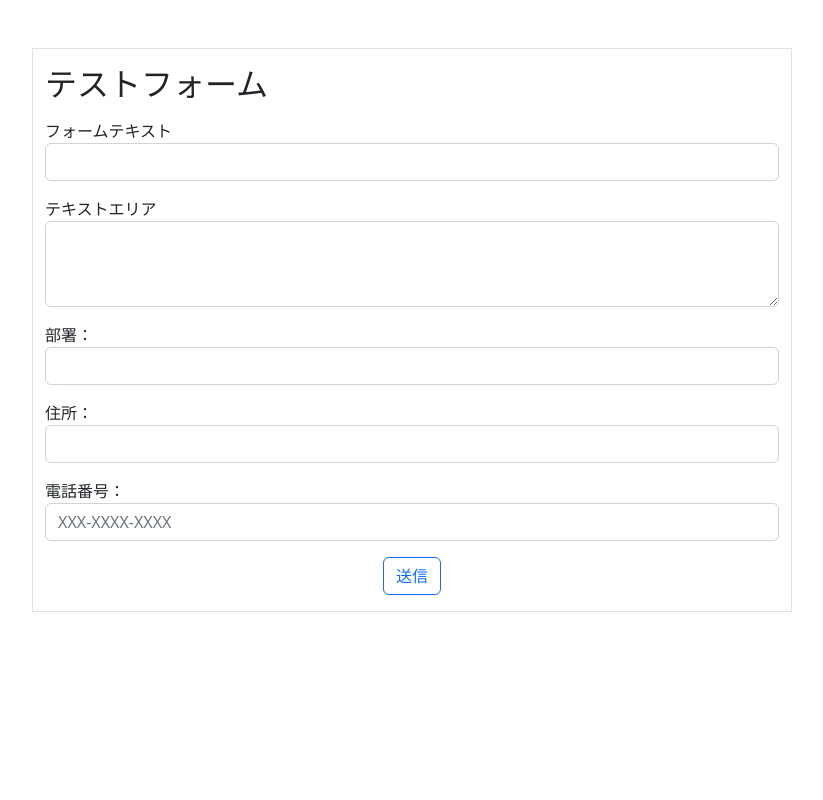
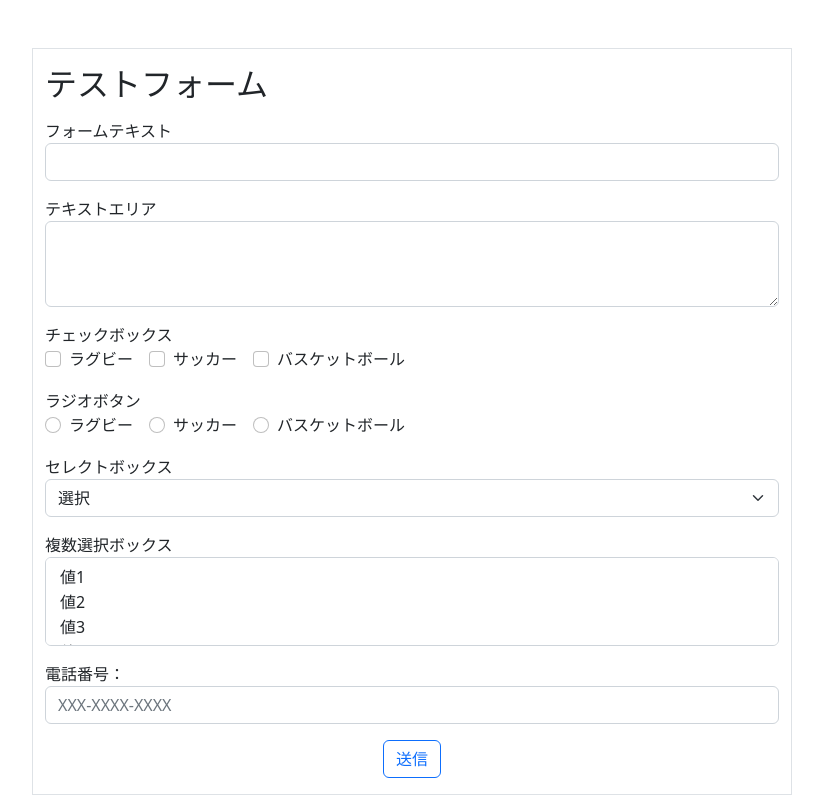
Before and after one commit to s-eguchi3304/test-project_s, a Vue app: page /form in a window 1280 px wide. Shown: the whole page, without its empty margins (228-1051 px from the left). Built offline with nearby package versions, Linux system fonts and the light colour scheme.

Commit message:
テンプレフォーム修正

```diff
--- a/src/pages/InputForm.vue
+++ b/src/pages/InputForm.vue
@@ -1,8 +1,29 @@
 <script setup>
-import { ref } from 'vue';
+import { ref, reactive } from 'vue';
 
 const title = ref('テストフォーム');
-const textInput = ref('');
+
+const formDate = reactive({
+  text: '',
+  textArea: '',
+  check: [],
+  radio: '',
+  select: '',
+  selects: [],
+  tel: '',
+});
+
+const submitForm = () => {
+  console.log('submit', formDate);
+};
+
+/*const textInput = ref('');
+const textAreaInput = ref('');
+const checkValue = ref([]);
+const radioValue = ref('');
+const selectValue = ref('');
+const selectValues = ref([]);
+const telValue = ref('');*/
 </script>
 
 <template>
@@ -12,52 +33,144 @@ const textInput = ref('');
         <div class="row border">
           <div class="col-md">
             <h2 class="mt-3 mb-3">{{ title }}</h2>
-            <form>
+            <form @submit.prevent="submitForm">
               <div class="form-group mb-3">
                 <label>フォームテキスト</label>
                 <input
                   class="form-control"
                   type="text"
                   id="text"
-                  :value="textInput"
-                  @input="textInput = $event.target.value"
+                  v-model="formDate.text"
                 />
               </div>
 
               <div class="form-group mb-3">
                 <label>テキストエリア</label>
-                <textarea class="form-control" rows="3"></textarea>
+                <textarea
+                  class="form-control"
+                  rows="3"
+                  v-model="formDate.textarea"
+                  id="textarea"
+                ></textarea>
+              </div>
+
+              <div class="mb-3">
+                <p class="mb-0">チェックボックス</p>
+                <div class="form-check form-check-inline">
+                  <input
+                    class="form-check-input"
+                    type="checkbox"
+                    id="Checkbox1"
+                    v-model="formDate.check"
+                    value="ラグビー"
+                  />
+                  ラグビー
+                </div>
+                <div class="form-check form-check-inline">
+                  <input
+                    class="form-check-input"
+                    type="checkbox"
+                    id="Checkbox2"
+                    v-model="formDate.check"
+                    value="サッカー"
+                  />
+                  サッカー
+                </div>
+                <div class="form-check form-check-inline">
+                  <input
+                    class="form-check-input"
+                    type="checkbox"
+                    id="Checkbox3"
+                    v-model="formDate.check"
+                    value="バスケットボール"
+                  />
+                  バスケットボール
+                </div>
+              </div>
+
+              <div class="mb-3">
+                <p class="mb-0">ラジオボタン</p>
+                <div class="form-check form-check-inline">
+                  <input
+                    class="form-check-input"
+                    type="radio"
+                    id="radiobtn1"
+                    v-model="formDate.radio"
+                    value="ラグビー"
+                  />
+                  ラグビー
+                </div>
+                <div class="form-check form-check-inline">
+                  <input
+                    class="form-check-input"
+                    type="radio"
+                    id="radiobtn2"
+                    v-model="formDate.radio"
+                    value="サッカー"
+                  />
+                  サッカー
+                </div>
+                <div class="form-check form-check-inline">
+                  <input
+                    class="form-check-input"
+                    type="radio"
+                    id="radiobtn3"
+                    v-model="formDate.radio"
+                    value="バスケットボール"
+                  />
+                  バスケットボール
+                </div>
               </div>
 
               <div class="form-group mb-3">
-                <label>部署：</label>
-                <select class="form-control">
-                  <option></option>
-                  <option></option>
-                  <option></option>
-                  <option></option>
+                <label>セレクトボックス</label>
+                <select class="form-select" v-model="formDate.select">
+                  <option disabled value="">選択</option>
+                  <option>値1</option>
+                  <option>値2</option>
+                  <option>値3</option>
                 </select>
               </div>
+
               <div class="form-group mb-3">
-                <label>住所：</label>
-                <input type="text" class="form-control" placeholder="" />
+                <label>複数選択ボックス</label>
+                <select
+                  class="form-select"
+                  v-model="formDate.selects"
+                  multiple
+                  size="3"
+                >
+                  <option>値1</option>
+                  <option>値2</option>
+                  <option>値3</option>
+                  <option>値4</option>
+                  <option>値5</option>
+                </select>
               </div>
+
               <div class="form-group mb-3">
                 <label>電話番号：</label>
                 <input
-                  type="text"
+                  type="tel"
+                  size="15"
+                  maxlength="15"
                   class="form-control"
                   placeholder="XXX-XXXX-XXXX"
+                  v-model="formDate.tel"
                 />
               </div>
+
+              <div class="row justify-content-center text-center mb-3">
+                <div class="col-md-4">
+                  <button
+                    type="submit"
+                    class="btn btn-outline-primary btn-block"
+                  >
+                    送信
+                  </button>
+                </div>
+              </div>
             </form>
-            <div class="row justify-content-center text-center mb-3">
-              <div class="col-md-4">
-                <button type="submit" class="btn btn-outline-primary btn-block">
-                  送信
-                </button>
-              </div>
-            </div>
           </div>
         </div>
       </div>
```
